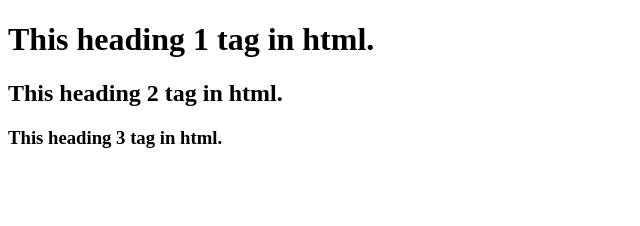
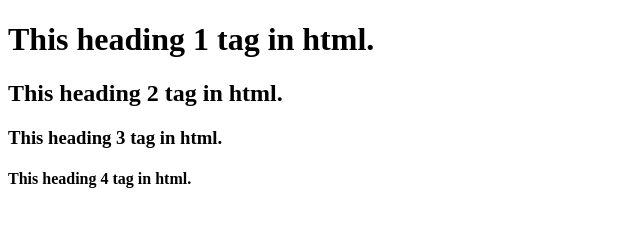
Before and after one commit to sourabhintoit/invitation, a plain HTML site: page index.html in a window 1280 px wide. Shown: the whole page, without its empty margins (0-640 px from the left). Drawn offline with Linux system fonts and the light colour scheme.

Commit message:
heading 4 added to index.html

```diff
--- a/index.html
+++ b/index.html
@@ -15,7 +15,7 @@
 
     <h3>This heading 3 tag in html.</h3>
 
-
+    <h4>This heading 4 tag in html.</h4>
 
 </body>
 </html>
```
